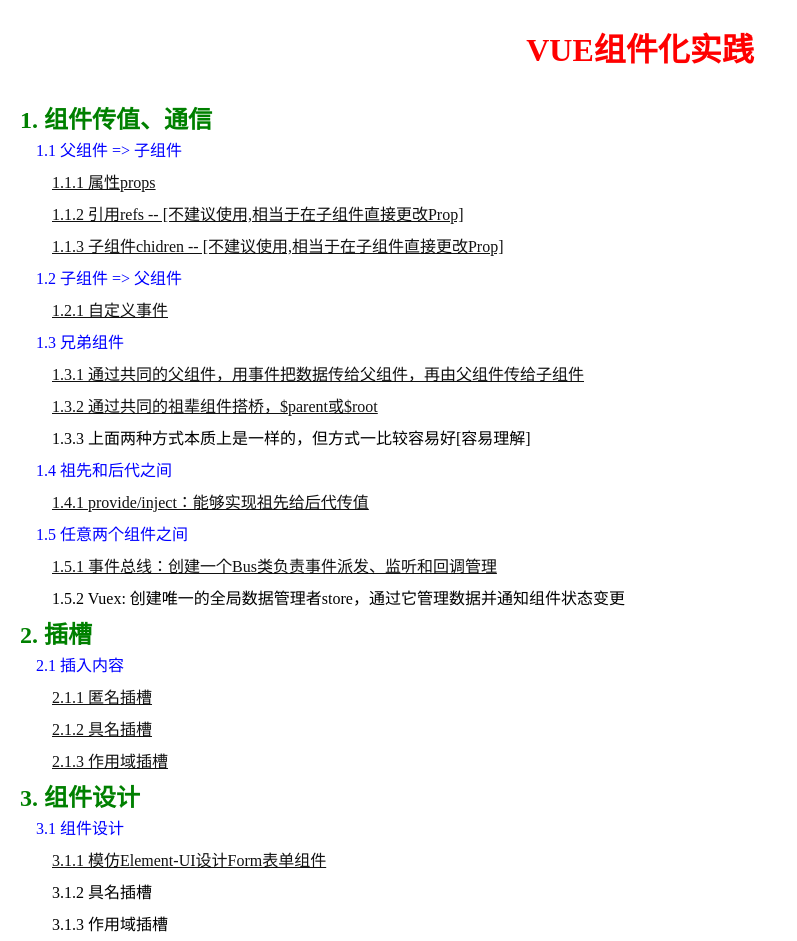
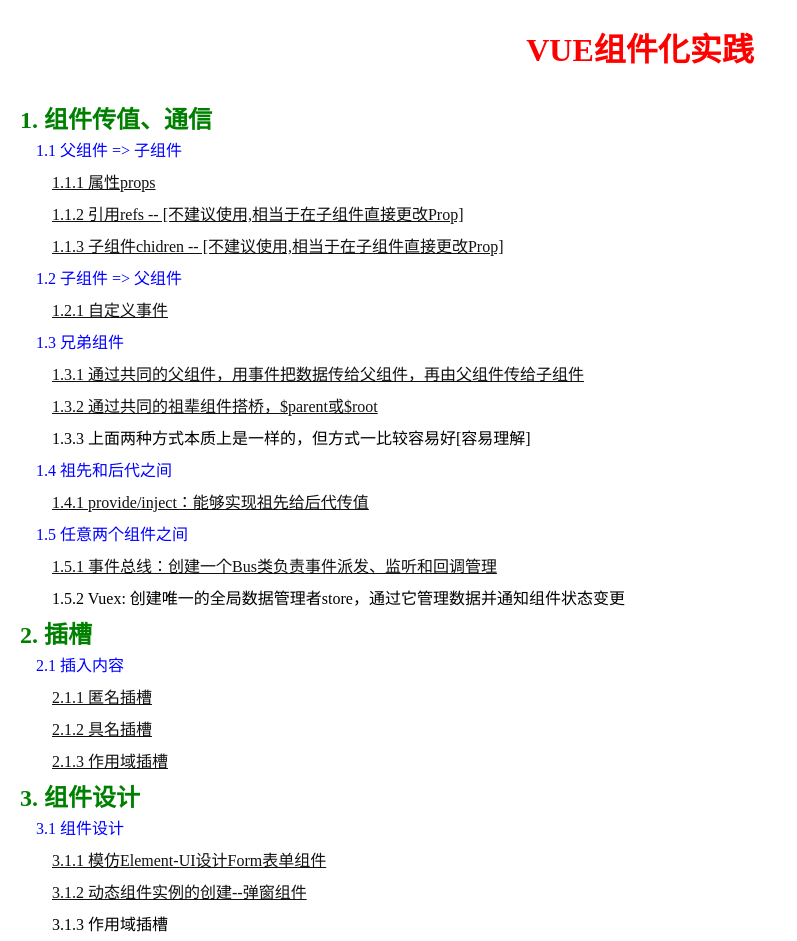
Before and after one commit to borealRoc/full-stack-study, a Vue app in the folder Vue/01component/: page / in a window 1280 px wide. Shown: the whole page, without its empty margins (0-797 px from the left). Built offline with nearby package versions, Linux system fonts and the light colour scheme.

Commit message:
动态组件实例的创建--弹窗组件

```diff
--- a/Vue/01component/src/utils/create.js
+++ b/Vue/01component/src/utils/create.js
@@ -1,3 +1,4 @@
+// 动态组件实例的创建
 import Vue from 'vue'
 
 function create(Component, props) {
--- a/Vue/01component/src/views/ComPratice.vue
+++ b/Vue/01component/src/views/ComPratice.vue
@@ -69,7 +69,7 @@
             <dd>
               <router-link to="/useMyForm">3.1.1 模仿Element-UI设计Form表单组件</router-link>
             </dd>
-            <dd>3.1.2 具名插槽</dd>
+            <dd><router-link to="/useMyForm">3.1.2 动态组件实例的创建--弹窗组件</router-link></dd>
             <dd>3.1.3 作用域插槽</dd>
           </dl>
         </li>
```
